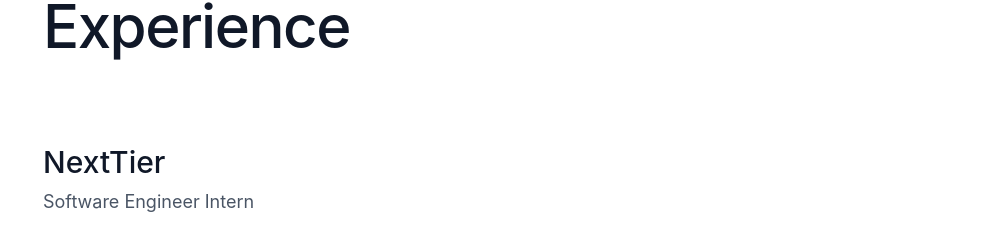
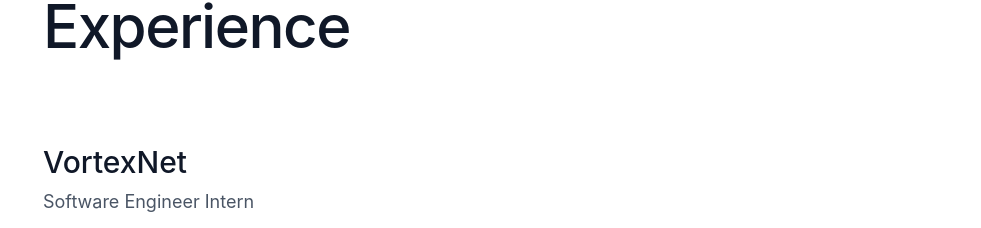
Before and after one commit to emilywwyx/emilywwyx.github.io, a React (Vite) app: page / in a window 1280 px wide. Shown: the part 1841-2069 px from the top of the page, without its empty margins (149-1130 px from the left). Built offline with nearby package versions, Linux system fonts and the light colour scheme.

Commit message:
Update company name in experience section

```diff
--- a/src/app/components/experience-section.tsx
+++ b/src/app/components/experience-section.tsx
@@ -3,7 +3,7 @@
 
 const experiences = [
   {
-    company: "NextTier",
+    company: "VortexNet",
     role: "Software Engineer Intern",
     period: "Sep 2025 – Dec 2025",
     description:
```
